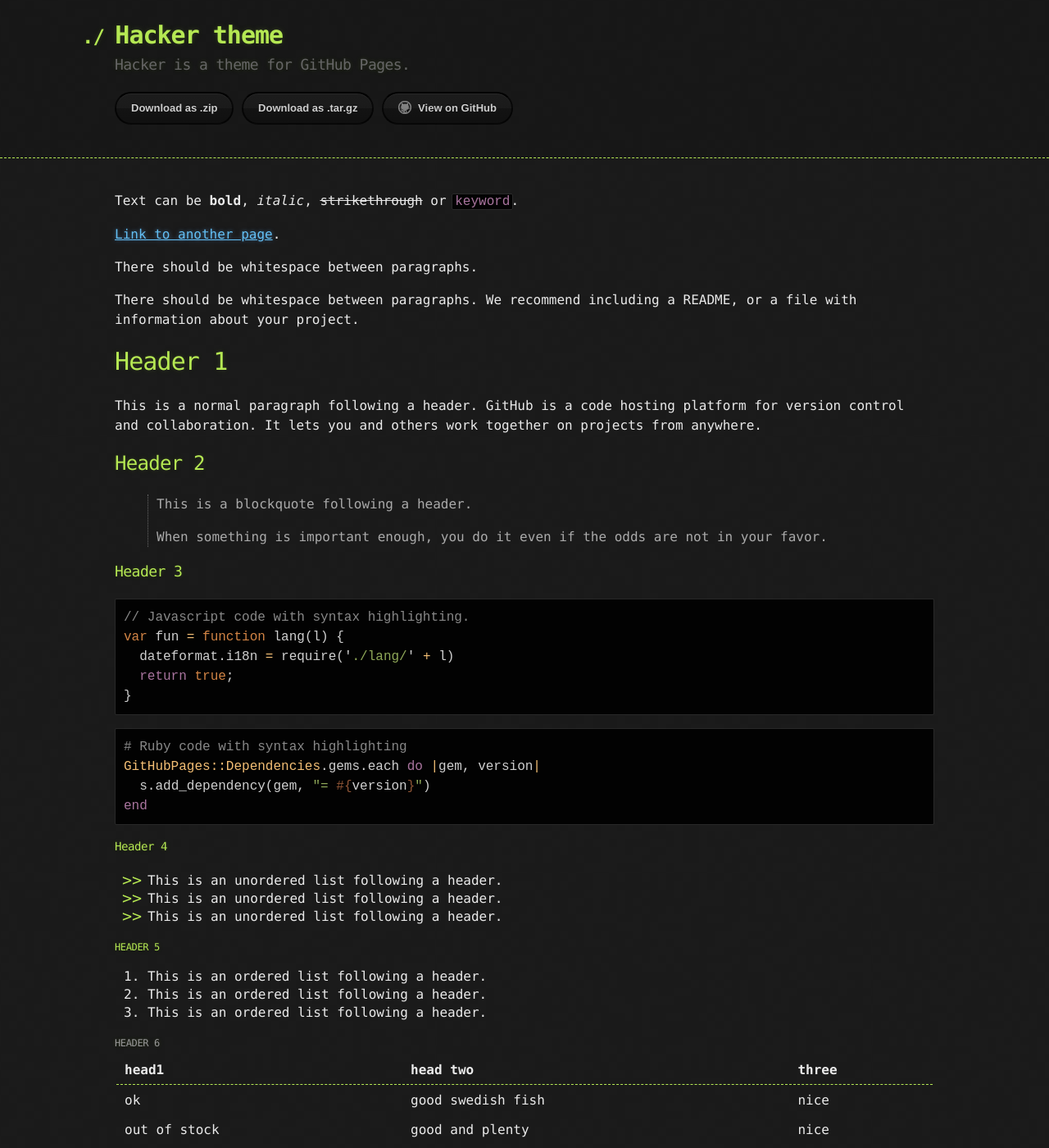
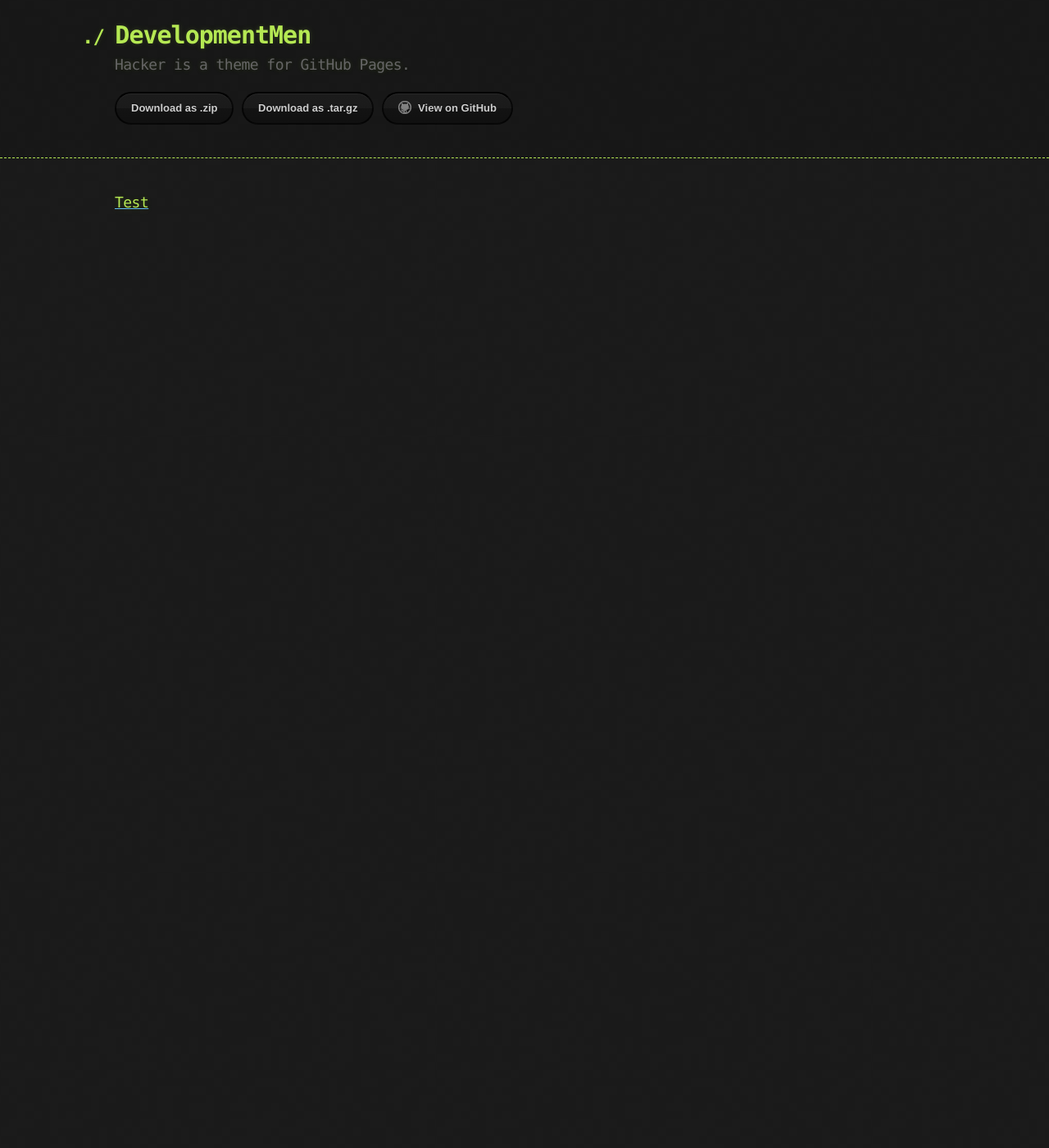
Before and after one commit to developmentMen/cosas, a Jekyll site: the page built from index.md, in a window 1280 px wide and 1400 px high. Shown: the whole window at 82% size. Built offline with Jekyll 4.4.1, drawn with Linux system fonts in a browser that asks for light colours; some of the changed text lies outside the part shown.

Commit message:
theme test

````diff
--- a/_config.yml
+++ b/_config.yml
@@ -1,5 +1,20 @@
-title: Hacker theme
+title: DevelopmentMen
 description: Hacker is a theme for GitHub Pages.
 show_downloads: true
 google_analytics:
 theme: jekyll-theme-hacker
+
+# for a clean URL
+# permalink: :slug
+
+#social:
+#  twitter: DevelopmentMen
+#  github: DevelopmentMen
+
+#plugins:
+# - jekyll-feed
+# - jekyll-seo-tag
+
+### comments & analytics
+hyvor_talk_website_id: 1189
+# google_analytics: UA-NNNNNNNN-N
--- /dev/null
+++ b/_includes/head.html
@@ -0,0 +1,9 @@
+<head>
+	<meta charset='utf-8'>
+	<meta http-equiv="X-UA-Compatible" content="IE=edge">
+	<meta name="viewport" content="width=device-width, initial-scale=1">
+	<link rel="stylesheet" href="{{ '/assets/css/style.css?v=' | append: site.github.build_revision | relative_url }}">
+
+	{% seo %}
+
+</head>
--- /dev/null
+++ b/_includes/header.html
@@ -0,0 +1,15 @@
+<header>
+  <div class="container">
+    <a id="a-title" href="{{ '/' | relative_url }}">
+      <h1>{{ site.title | default: site.github.repository_name }}</h1>
+    </a>
+    <h2>{{ site.description | default: site.github.project_tagline }}</h2>
+    <section id="downloads">
+      {% if site.show_downloads %}
+      <a href="{{ site.github.zip_url }}" class="btn">Download as .zip</a>
+      <a href="{{ site.github.tar_url }}" class="btn">Download as .tar.gz</a>
+      {% endif %}
+      <a href="{{ site.github.repository_url }}" class="btn btn-github"><span class="icon"></span>View on GitHub</a>
+    </section>
+  </div>
+</header>
--- a/_layouts/default.html
+++ b/_layouts/default.html
@@ -1,32 +1,9 @@
 <!DOCTYPE html>
 <html lang="{{ site.lang | default: "en-US" }}">
-  <head>
-    <meta charset='utf-8'>
-    <meta http-equiv="X-UA-Compatible" content="IE=edge">
-    <meta name="viewport" content="width=device-width, initial-scale=1">
-    <link rel="stylesheet" href="{{ '/assets/css/style.css?v=' | append: site.github.build_revision | relative_url }}">
 
-{% seo %}
-  </head>
-
+{%- include head.html -%}
   <body>
-
-    <header>
-      <div class="container">
-        <a id="a-title" href="{{ '/' | relative_url }}">
-          <h1>{{ site.title | default: site.github.repository_name }}</h1>
-        </a>
-        <h2>{{ site.description | default: site.github.project_tagline }}</h2>
-
-        <section id="downloads">
-          {% if site.show_downloads %}
-            <a href="{{ site.github.zip_url }}" class="btn">Download as .zip</a>
-            <a href="{{ site.github.tar_url }}" class="btn">Download as .tar.gz</a>
-          {% endif %}
-          <a href="{{ site.github.repository_url }}" class="btn btn-github"><span class="icon"></span>View on GitHub</a>
-        </section>
-      </div>
-    </header>
+    {%- include header.html -%}
 
     <div class="container">
       <section id="main_content">
--- a/_layouts/post.html
+++ b/_layouts/post.html
@@ -12,3 +12,9 @@
 {% if page.tags %}
   <small>tags: <em>{{ page.tags | join: "</em> - <em>" }}</em></small>
 {% endif %}
+
+{%- if site.hyvor_talk_website_id -%}
+  <div class="comments">
+    {%- include hyvor-talk-comments.html -%}
+  </div>
+{%- endif -%}
--- a/index.md
+++ b/index.md
@@ -1,123 +1,3 @@
 ---
-layout: default
+layout: home
 ---
-
-Text can be **bold**, _italic_, ~~strikethrough~~ or `keyword`.
-
-[Link to another page](./another-page.html).
-
-There should be whitespace between paragraphs.
-
-There should be whitespace between paragraphs. We recommend including a README, or a file with information about your project.
-
-# Header 1
-
-This is a normal paragraph following a header. GitHub is a code hosting platform for version control and collaboration. It lets you and others work together on projects from anywhere.
-
-## Header 2
-
-> This is a blockquote following a header.
->
-> When something is important enough, you do it even if the odds are not in your favor.
-
-### Header 3
-
-```js
-// Javascript code with syntax highlighting.
-var fun = function lang(l) {
-  dateformat.i18n = require('./lang/' + l)
-  return true;
-}
-```
-
-```ruby
-# Ruby code with syntax highlighting
-GitHubPages::Dependencies.gems.each do |gem, version|
-  s.add_dependency(gem, "= #{version}")
-end
-```
-
-#### Header 4
-
-*   This is an unordered list following a header.
-*   This is an unordered list following a header.
-*   This is an unordered list following a header.
-
-##### Header 5
-
-1.  This is an ordered list following a header.
-2.  This is an ordered list following a header.
-3.  This is an ordered list following a header.
-
-###### Header 6
-
-| head1        | head two          | three |
-|:-------------|:------------------|:------|
-| ok           | good swedish fish | nice  |
-| out of stock | good and plenty   | nice  |
-| ok           | good `oreos`      | hmm   |
-| ok           | good `zoute` drop | yumm  |
-
-### There's a horizontal rule below this.
-
-* * *
-
-### Here is an unordered list:
-
-*   Item foo
-*   Item bar
-*   Item baz
-*   Item zip
-
-### And an ordered list:
-
-1.  Item one
-1.  Item two
-1.  Item three
-1.  Item four
-
-### And a nested list:
-
-- level 1 item
-  - level 2 item
-  - level 2 item
-    - level 3 item
-    - level 3 item
-- level 1 item
-  - level 2 item
-  - level 2 item
-  - level 2 item
-- level 1 item
-  - level 2 item
-  - level 2 item
-- level 1 item
-
-### Small image
-
-![Octocat](https://github.githubassets.com/images/icons/emoji/octocat.png)
-
-### Large image
-
-![Branching](https://guides.github.com/activities/hello-world/branching.png)
-
-
-### Definition lists can be used with HTML syntax.
-
-<dl>
-<dt>Name</dt>
-<dd>Godzilla</dd>
-<dt>Born</dt>
-<dd>1952</dd>
-<dt>Birthplace</dt>
-<dd>Japan</dd>
-<dt>Color</dt>
-<dd>Green</dd>
-</dl>
-
-```
-Long, single-line code blocks should not wrap. They should horizontally scroll if they are too long. This line should be long enough to demonstrate this.
-```
-
-```
-The final element.
-```
````
Also changed, not shown: _includes/hyvor-talk-comments.html (added, +19 -0 lines), _posts/2020-07-14-test.md (added, +125 -0 lines).
